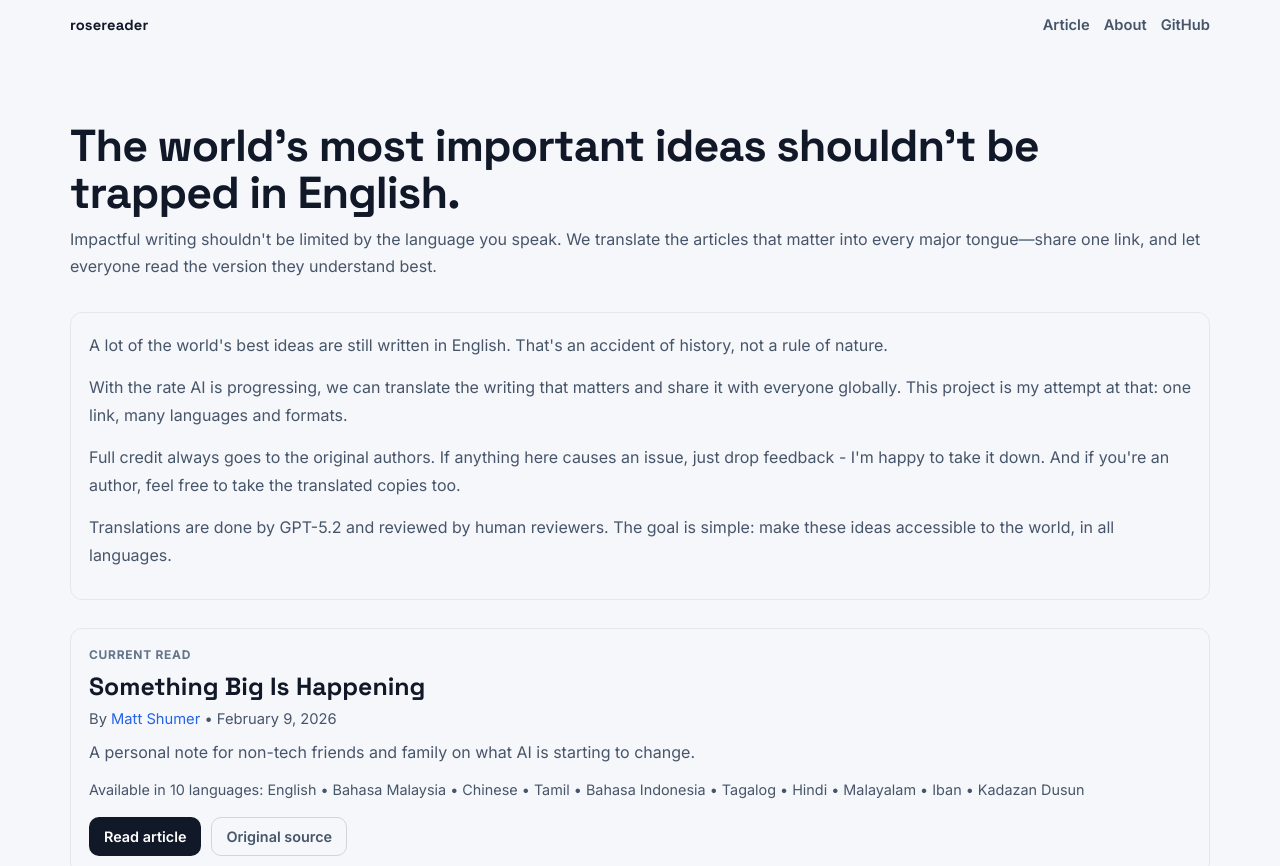
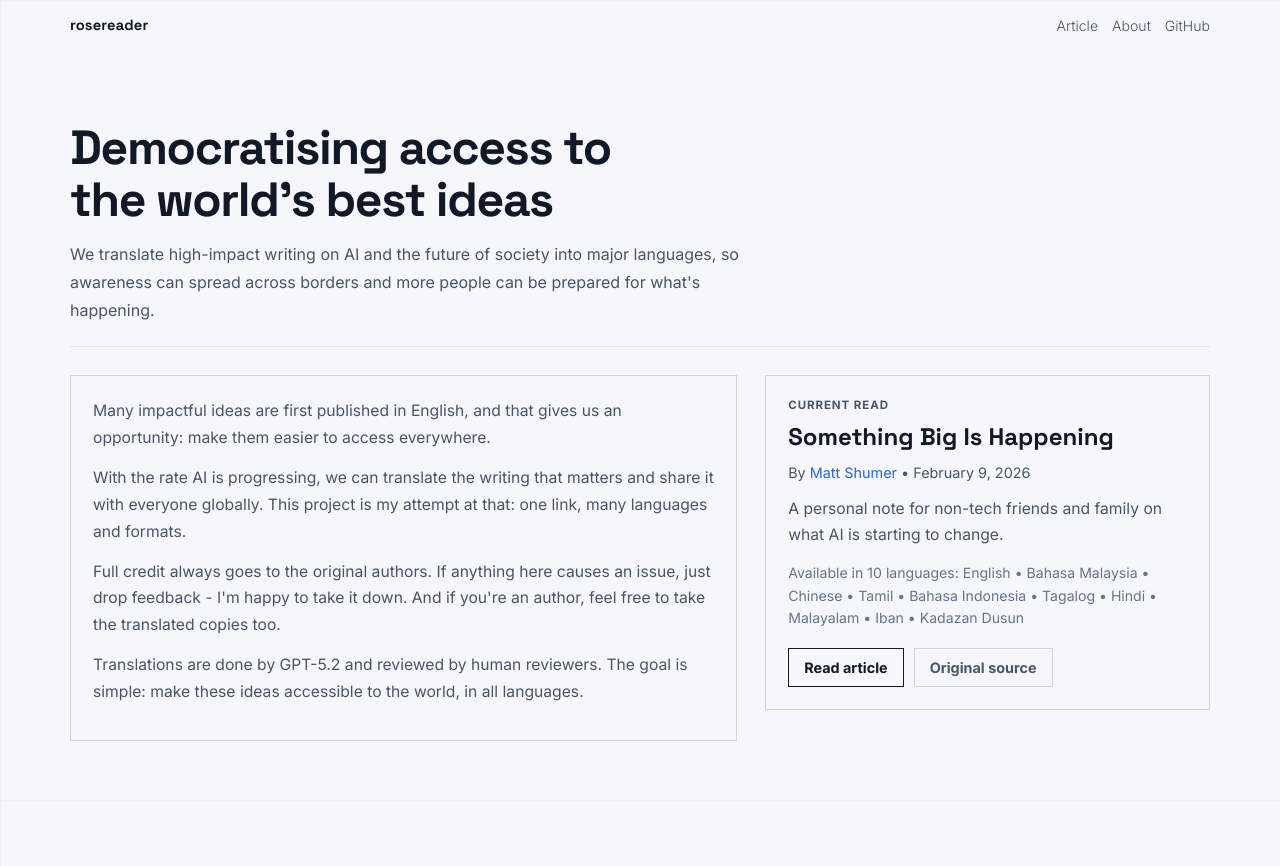
Before and after one commit to ashvinpraveen/rosereader, a Next.js app: page / in a window 1280 px wide. Shown: the top 866 px of the page. Built offline with nearby package versions, Linux system fonts and the light colour scheme.

Commit message:
Refine page layouts and global styles

```diff
--- a/app/globals.css
+++ b/app/globals.css
@@ -24,6 +24,11 @@
   --tab-active-b: #1f2937;
   --tab-active-text: #ffffff;
   --tab-focus: #93c5fd;
+  --nav-link-font: var(--font-inter), "Segoe UI", sans-serif;
+  --nav-link-weight: 300;
+  --bg-dither-dot: rgba(15, 23, 42, 0.08);
+  --bg-dither-dot-soft: rgba(15, 23, 42, 0.045);
+  --bg-grid-line: rgba(15, 23, 42, 0.025);
 }
 
 @media (prefers-color-scheme: dark) {
@@ -52,6 +57,9 @@
     --tab-active-b: #e0e0e0;
     --tab-active-text: #161616;
     --tab-focus: #8f8f8f;
+    --bg-dither-dot: rgba(226, 232, 240, 0.12);
+    --bg-dither-dot-soft: rgba(226, 232, 240, 0.07);
+    --bg-grid-line: rgba(226, 232, 240, 0.03);
   }
 }
 
@@ -81,6 +89,9 @@
   --tab-active-b: #1f2937;
   --tab-active-text: #ffffff;
   --tab-focus: #93c5fd;
+  --bg-dither-dot: rgba(15, 23, 42, 0.08);
+  --bg-dither-dot-soft: rgba(15, 23, 42, 0.045);
+  --bg-grid-line: rgba(15, 23, 42, 0.025);
 }
 
 :root[data-theme="dark"] {
@@ -109,6 +120,9 @@
   --tab-active-b: #e0e0e0;
   --tab-active-text: #161616;
   --tab-focus: #8f8f8f;
+  --bg-dither-dot: rgba(226, 232, 240, 0.12);
+  --bg-dither-dot-soft: rgba(226, 232, 240, 0.07);
+  --bg-grid-line: rgba(226, 232, 240, 0.03);
 }
 
 * {
@@ -123,6 +137,46 @@ body {
   min-height: 100vh;
   display: flex;
   flex-direction: column;
+}
+
+body:has(.homePage) {
+  background-image:
+    radial-gradient(circle at center, var(--bg-dither-dot) 0.55px, transparent 0.85px),
+    radial-gradient(circle at center, var(--bg-dither-dot-soft) 0.45px, transparent 0.8px),
+    linear-gradient(var(--bg-grid-line) 1px, transparent 1px),
+    linear-gradient(90deg, var(--bg-grid-line) 1px, transparent 1px);
+  background-size: 9px 9px, 13px 13px, 120px 120px, 120px 120px;
+  background-position: 0 0, 5px 4px, -1px -1px, -1px -1px;
+  background-attachment: fixed;
+  animation: homeDitherShift 24s linear infinite;
+}
+
+@keyframes homeDitherShift {
+  0% {
+    background-position: 0 0, 5px 4px, -1px -1px, -1px -1px;
+  }
+
+  25% {
+    background-position: 3px 2px, 7px 6px, 1px 0, 0 1px;
+  }
+
+  50% {
+    background-position: 6px 5px, 11px 10px, 2px 2px, 2px 3px;
+  }
+
+  75% {
+    background-position: 2px 7px, 8px 11px, 0 1px, 1px 2px;
+  }
+
+  100% {
+    background-position: 0 0, 5px 4px, -1px -1px, -1px -1px;
+  }
+}
+
+@media (prefers-reduced-motion: reduce) {
+  body:has(.homePage) {
+    animation: none;
+  }
 }
 
 h1,
@@ -188,8 +242,9 @@ body:has(.articlePage) .siteHeader {
   align-items: center;
   text-decoration: none;
   color: var(--text-secondary);
-  font-weight: 600;
-  font-size: 0.92rem;
+  font-family: var(--nav-link-font);
+  font-weight: var(--nav-link-weight);
+  font-size: 0.88rem;
 }
 
 .siteNavLink:hover {
@@ -233,7 +288,9 @@ body:has(.articlePage) .siteHeader {
 .footerLink {
   color: var(--text-secondary);
   text-decoration: none;
-  font-weight: 600;
+  font-family: var(--nav-link-font);
+  font-weight: var(--nav-link-weight);
+  font-size: 0.88rem;
 }
 
 .footerLink:hover {
@@ -415,37 +472,41 @@ body:has(.articlePage) .siteHeader {
 }
 
 .heroTitle {
-  margin: 0 0 10px;
-  font-size: clamp(2rem, 5vw, 2.8rem);
-  line-height: 1.05;
-  letter-spacing: -0.02em;
-  max-width: none;
+  margin: 0 0 14px;
+  font-size: clamp(2rem, 4.8vw, 3rem);
+  line-height: 1.08;
+  letter-spacing: -0.028em;
+  max-width: 19ch;
 }
 
 .heroLead {
   margin: 0;
   color: var(--text-secondary);
-  line-height: 1.7;
-  max-width: none;
+  line-height: 1.75;
+  max-width: 70ch;
+  font-size: clamp(1rem, 1.2vw, 1.1rem);
 }
 
 .homeIntro {
-  margin: 0 0 32px;
+  margin: 0 0 36px;
+  padding-bottom: 22px;
+  border-bottom: 1px solid var(--border);
 }
 
 .homeMessage {
   margin: 0 0 28px;
-  border: 1px solid var(--border);
-  border-radius: 12px;
-  padding: 18px;
+  border: 1px solid var(--border-strong);
+  border-radius: 0;
+  padding: 22px;
   background: transparent;
+  box-shadow: none;
 }
 
 .homeMessageParagraph {
-  margin: 0 0 14px;
+  margin: 0 0 13px;
   color: var(--text-secondary);
-  line-height: 1.75;
-  font-size: 1rem;
+  line-height: 1.72;
+  font-size: 0.98rem;
 }
 
 .homeMessageParagraph:last-of-type {
@@ -463,25 +524,26 @@ body:has(.articlePage) .siteHeader {
 }
 
 .focusCard {
-  border: 1px solid var(--border);
-  border-radius: 12px;
-  padding: 18px;
+  border: 1px solid var(--border-strong);
+  border-radius: 0;
+  padding: 22px;
   background: transparent;
+  box-shadow: none;
 }
 
 .focusKicker {
   margin: 0 0 10px;
-  color: var(--text-tertiary);
-  font-size: 0.75rem;
+  color: var(--text-secondary);
+  font-size: 0.72rem;
   font-weight: 700;
-  letter-spacing: 0.06em;
+  letter-spacing: 0.08em;
   text-transform: uppercase;
 }
 
 .focusTitle {
-  margin: 0 0 8px;
-  font-size: 1.55rem;
-  line-height: 1.2;
+  margin: 0 0 10px;
+  font-size: 1.5rem;
+  line-height: 1.25;
 }
 
 .focusTitle a {
@@ -497,7 +559,7 @@ body:has(.articlePage) .siteHeader {
   display: flex;
   flex-wrap: wrap;
   gap: 10px;
-  margin: 16px 0 0;
+  margin: 18px 0 0;
 }
 
 .primaryButton,
@@ -505,11 +567,12 @@ body:has(.articlePage) .siteHeader {
   display: inline-flex;
   align-items: center;
   justify-content: center;
-  padding: 10px 14px;
-  border-radius: 10px;
+  padding: 10px 15px;
+  border-radius: 11px;
   text-decoration: none;
   font-size: 0.9rem;
-  font-weight: 600;
+  font-weight: 650;
+  transition: background-color 0.18s ease, border-color 0.18s ease, color 0.18s ease;
 }
 
 .primaryButton {
@@ -519,28 +582,83 @@ body:has(.articlePage) .siteHeader {
 }
 
 .secondaryButton {
-  background: transparent;
+  background: var(--surface-2);
   border: 1px solid var(--border-strong);
   color: var(--text-secondary);
 }
 
+.primaryButton:hover {
+  background: var(--text-primary);
+  color: var(--button-primary-text);
+}
+
+.secondaryButton:hover {
+  border-color: var(--tab-border);
+  color: var(--text-primary);
+}
+
+.homePage .primaryButton,
+.homePage .secondaryButton {
+  border-radius: 0;
+  background: transparent;
+}
+
+.homePage .primaryButton {
+  border-color: var(--text-primary);
+  color: var(--text-primary);
+}
+
+.homePage .primaryButton:hover {
+  background: var(--tab-hover);
+}
+
 .focusMeta {
-  margin: 0 0 12px;
+  margin: 0 0 13px;
   color: var(--text-secondary);
-  font-size: 0.92rem;
+  font-size: 0.9rem;
+  line-height: 1.5;
 }
 
 .focusPreview {
-  margin: 0 0 12px;
+  margin: 0 0 14px;
   color: var(--text-secondary);
-  line-height: 1.6;
+  line-height: 1.65;
+  font-size: 0.98rem;
 }
 
 .focusLanguages {
   margin: 0;
-  color: var(--text-secondary);
-  font-size: 0.9rem;
+  color: var(--text-tertiary);
+  font-size: 0.88rem;
   line-height: 1.6;
+}
+
+@media (min-width: 980px) {
+  .homePage {
+    display: grid;
+    grid-template-columns: minmax(0, 1.2fr) minmax(0, 0.8fr);
+    gap: 24px 28px;
+    align-items: start;
+  }
+
+  .homeIntro {
+    grid-column: 1 / -1;
+    margin-bottom: 4px;
+  }
+
+  .homeMessage {
+    grid-column: 1;
+    margin-bottom: 0;
+  }
+
+  .focusSection {
+    grid-column: 2;
+  }
+
+  .focusCard {
+    position: sticky;
+    top: 96px;
+  }
 }
 
 .authorLink {
--- a/app/page.js
+++ b/app/page.js
@@ -3,7 +3,7 @@ import { listArticlesIndex } from "../lib/content";
 
 export const metadata = {
   title: "Every One Should See This",
-  description: "One important article, translated clearly."
+  description: "Important ideas, made accessible in many languages."
 };
 
 function formatDate(value) {
@@ -34,18 +34,18 @@ export default async function HomePage() {
   return (
     <main className="page pageWide homePage">
       <section className="homeIntro">
-        <h1 className="heroTitle">The world&apos;s most important ideas shouldn&apos;t be trapped in English.</h1>
+        <h1 className="heroTitle">Democratising access to the world&apos;s best ideas</h1>
         <p className="heroLead">
-          Impactful writing shouldn&apos;t be limited by the language you speak. We translate
-          the articles that matter into every major tongue—share one link, and let
-          everyone read the version they understand best.
+          We translate high-impact writing on AI and the future of society into
+          major languages, so awareness can spread across borders and more
+          people can be prepared for what&apos;s happening.
         </p>
       </section>
 
       <section className="homeMessage" aria-label="Site message">
         <p className="homeMessageParagraph">
-          A lot of the world&apos;s best ideas are still written in English. That&apos;s an accident of
-          history, not a rule of nature.
+          Many impactful ideas are first published in English, and that gives us
+          an opportunity: make them easier to access everywhere.
         </p>
         <p className="homeMessageParagraph">
           With the rate AI is progressing, we can translate the writing that matters and
--- a/components/site-footer.js
+++ b/components/site-footer.js
@@ -8,7 +8,7 @@ export default function SiteFooter() {
         <div className="footerTextGroup">
           <nav className="footerLinks" aria-label="Footer">
             <Link href="/#article" className="footerLink">
-              Article
+              Home
             </Link>
             <Link href="/about" className="footerLink">
               About
--- a/next.config.mjs
+++ b/next.config.mjs
@@ -6,6 +6,9 @@ const __dirname = path.dirname(fileURLToPath(import.meta.url));
 const nextConfig = {
   turbopack: {
     root: __dirname
+  },
+  outputFileTracingIncludes: {
+    "/*": ["./content/articles/**/*"]
   }
 };
 
```
Also changed, not shown: app/[lang]/[slug]/[[...format]]/page.js (+31 -0 lines).
